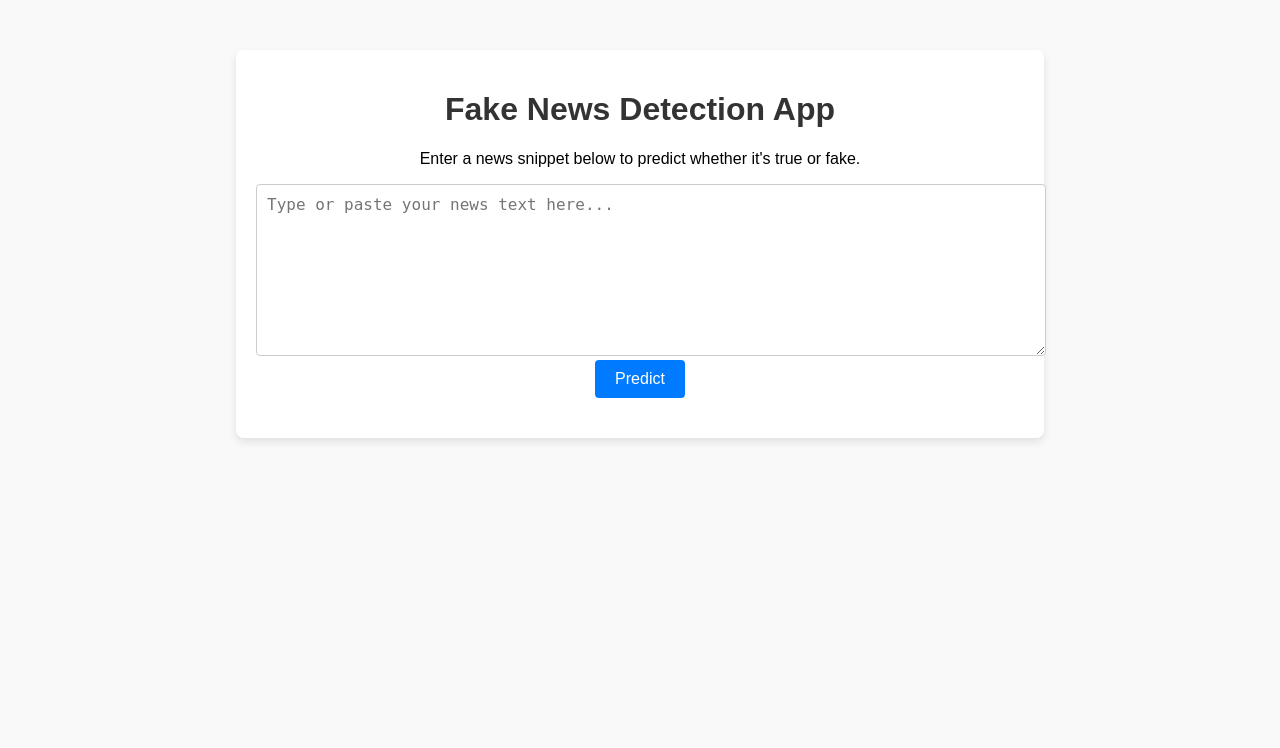
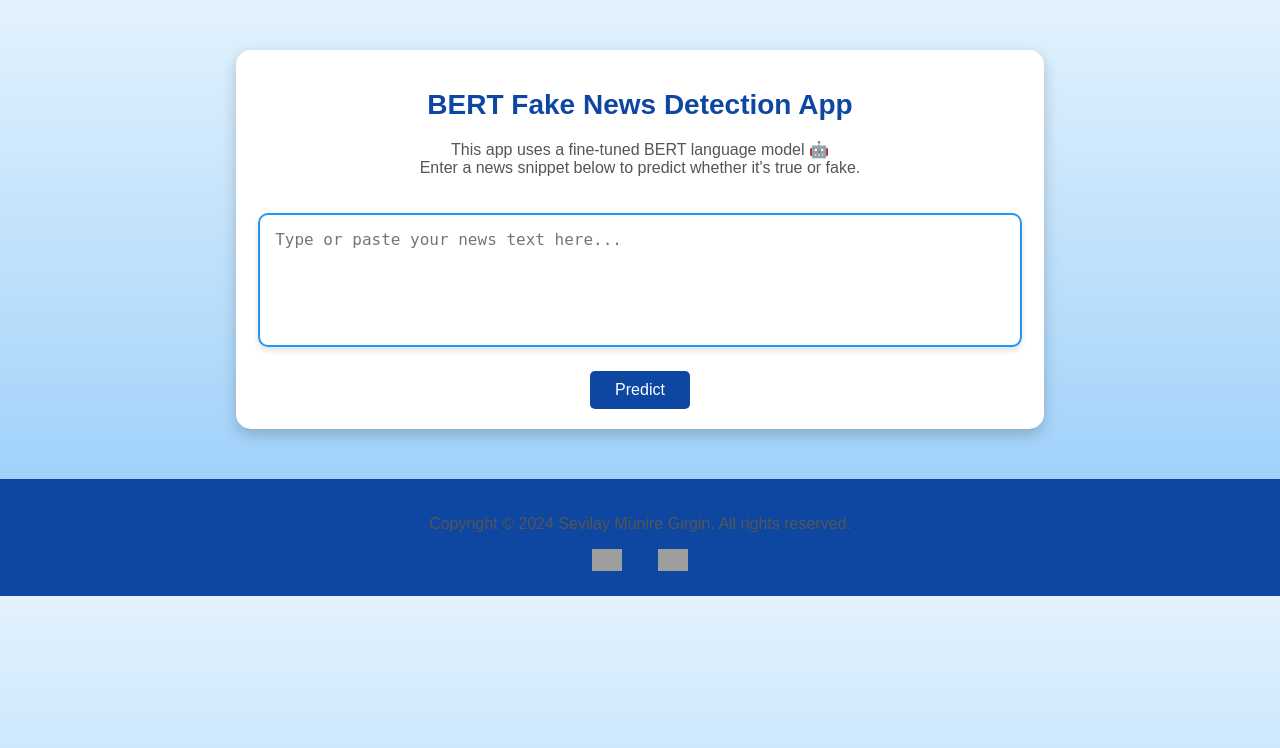
Before and after one commit to SevilayMuni/my-bert-fake-news, a Flask app: page / in a window 1280 px wide. Shown: the top 748 px of the page. Run offline with Flask 3, Linux system fonts and the light colour scheme; grey boxes are pictures that could not be loaded.

Commit message:
Update index.html

```diff
--- a/template/index.html
+++ b/template/index.html
@@ -5,63 +5,129 @@
     <meta name="viewport" content="width=device-width, initial-scale=1.0">
     <title>Fake News Detection App</title>
     <style>
+        /* General Styles */
         body {
             font-family: Arial, sans-serif;
-            text-align: center;
             margin: 0;
             padding: 0;
-            background-color: #f9f9f9;
+            background: linear-gradient(to bottom, #e3f2fd, #90caf9);
+            text-align: center;
+            color: #333;
         }
+
         .container {
             margin: 50px auto;
             width: 60%;
+            background: white;
             padding: 20px;
-            background: white;
-            box-shadow: 0 4px 8px rgba(0, 0, 0, 0.1);
-            border-radius: 8px;
+            border-radius: 15px;
+            box-shadow: 0 6px 15px rgba(0, 0, 0, 0.2);
         }
+
         h1 {
-            color: #333;
+            font-size: 28px;
+            color: #0d47a1;
         }
+
+        p {
+            color: #555;
+        }
+
+        /* Text Box Styling */
         textarea {
-            width: 100%;
-            height: 150px;
-            padding: 10px;
-            border: 1px solid #ccc;
-            border-radius: 4px;
+            width: 95%;
+            height: 100px;
+            padding: 15px;
+            margin: 20px 0;
+            border: 2px solid #2196f3;
+            border-radius: 10px;
             font-size: 16px;
+            resize: none;
+            box-shadow: 0 4px 6px rgba(0, 0, 0, 0.1);
         }
+
+        /* Button Styling */
         button {
-            background-color: #007bff;
+            padding: 10px 25px;
+            background-color: #0d47a1;
             color: white;
-            padding: 10px 20px;
             border: none;
-            border-radius: 4px;
+            border-radius: 5px;
+            font-size: 16px;
             cursor: pointer;
-            font-size: 16px;
+            transition: background-color 0.3s ease;
         }
+
         button:hover {
-            background-color: #0056b3;
+            background-color: #1565c0;
         }
-        .output {
-            margin-top: 20px;
+
+        /* Output Styling */
+        .result {
+            margin-top: 25px;
+            font-size: 20px;
+            font-weight: bold;
+            color: #0d47a1;
+        }
+
+        .confidence {
             font-size: 18px;
-            color: #555;
+            color: #4caf50;
+        }
+
+        /* Footer Styling */
+        footer {
+            margin-top: 40px;
+            padding: 20px;
+            background-color: #0d47a1;
+            color: white;
+        }
+
+        footer a {
+            text-decoration: none;
+            color: white;
+            margin: 0 10px;
+            font-size: 18px;
+        }
+
+        footer a:hover {
+            text-decoration: underline;
+        }
+
+        .footer-icons {
+            margin-top: 10px;
+        }
+
+        .footer-icons img {
+            width: 30px;
+            margin: 0 5px;
         }
     </style>
 </head>
 <body>
     <div class="container">
-        <h1>Fake News Detection App</h1>
-        <p>Enter a news snippet below to predict whether it's true or fake.</p>
-        <form method="POST" action="/">
-            <textarea name="news_text" placeholder="Type or paste your news text here..."></textarea>
-            <br>
+        <h1>BERT Fake News Detection App</h1>
+        <p>This app uses a fine-tuned BERT language model 🤖<br>
+        Enter a news snippet below to predict whether it's true or fake.</p>
+        <form method="POST">
+            <textarea name="news_text" placeholder="Type or paste your news text here..." required></textarea>
             <button type="submit">Predict</button>
         </form>
-        <div class="output">
-            {{ prediction_text }}
+        {% if prediction_text %}
+            <div class="result">Prediction: {{ prediction_text | safe }}</div>
+            <div class="confidence">Confidence: {{ confidence_text | safe }}%</div>
+        {% endif %}
+    </div>
+    <footer>
+        <p>Copyright © 2024 Sevilay Münire Girgin. All rights reserved.</p>
+        <div class="footer-icons">
+            <a href="https://github.com/SevilayMuni" target="_blank">
+                <img src="https://cdn-icons-png.flaticon.com/512/733/733553.png" alt="GitHub">
+            </a>
+            <a href="https://www.linkedin.com/in/sevilay-munire-girgin-8902a7159" target="_blank">
+                <img src="https://cdn-icons-png.flaticon.com/512/174/174857.png" alt="LinkedIn">
+            </a>
         </div>
-    </div>
+    </footer>
 </body>
 </html>
```
